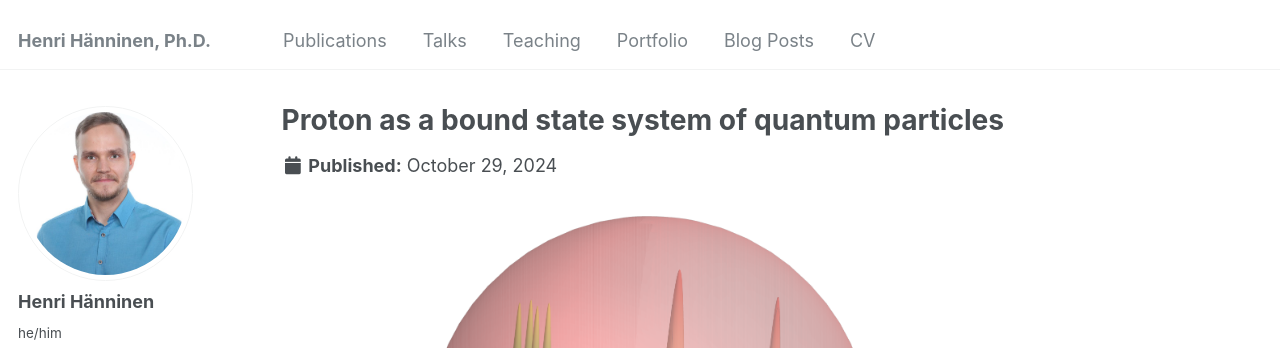
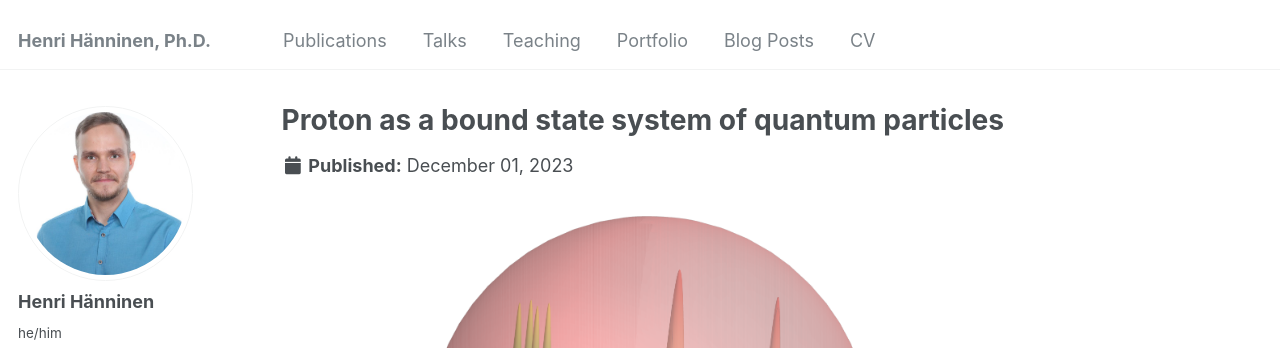
Before and after one commit to hhannine/hhannine.github.io, a Jekyll site: the page built from _portfolio/proton-quantum-structure.html, in a window 1280 px wide and 900 px high. Shown: the top 348 px of the window. Built offline with Jekyll 4.4.1, drawn with Linux system fonts in a browser that asks for light colours; some web fonts are replaced.

Commit message:
Portfolio add dates

```diff
--- a/_portfolio/ddis-cgc-gluon-shockwave.html
+++ b/_portfolio/ddis-cgc-gluon-shockwave.html
@@ -1,5 +1,6 @@
 ---
 title: "Color Glass Condensate shockwave as a cloud of gluon lines"
+date: 2021-08-01
 excerpt: "Many gluons propagating to and fro inside the shockwave in the Color Glass Condensate picture of particle scattering.<br/><img src='/images/ddis-nlo-gluonic-shockwave.png'>"
 collection: portfolio
 ---
--- a/_portfolio/mc-event.html
+++ b/_portfolio/mc-event.html
@@ -1,5 +1,6 @@
 ---
 title: "MC event"
+date: 2024-10-25
 excerpt: "3D sculpture and painting of a heavy ion collision.<br/><img src='/images/mc-event-dark.jpg'>"
 collection: portfolio
 ---
--- a/_portfolio/proton-quantum-structure.html
+++ b/_portfolio/proton-quantum-structure.html
@@ -1,5 +1,6 @@
 ---
 title: "Proton as a bound state system of quantum particles"
+date: 2023-12-01
 excerpt: "Illustration depicting the proton as composed of quantum waves.<br/><img src='/images/qft-bound-proton.png'>"
 collection: portfolio
 ---
```
